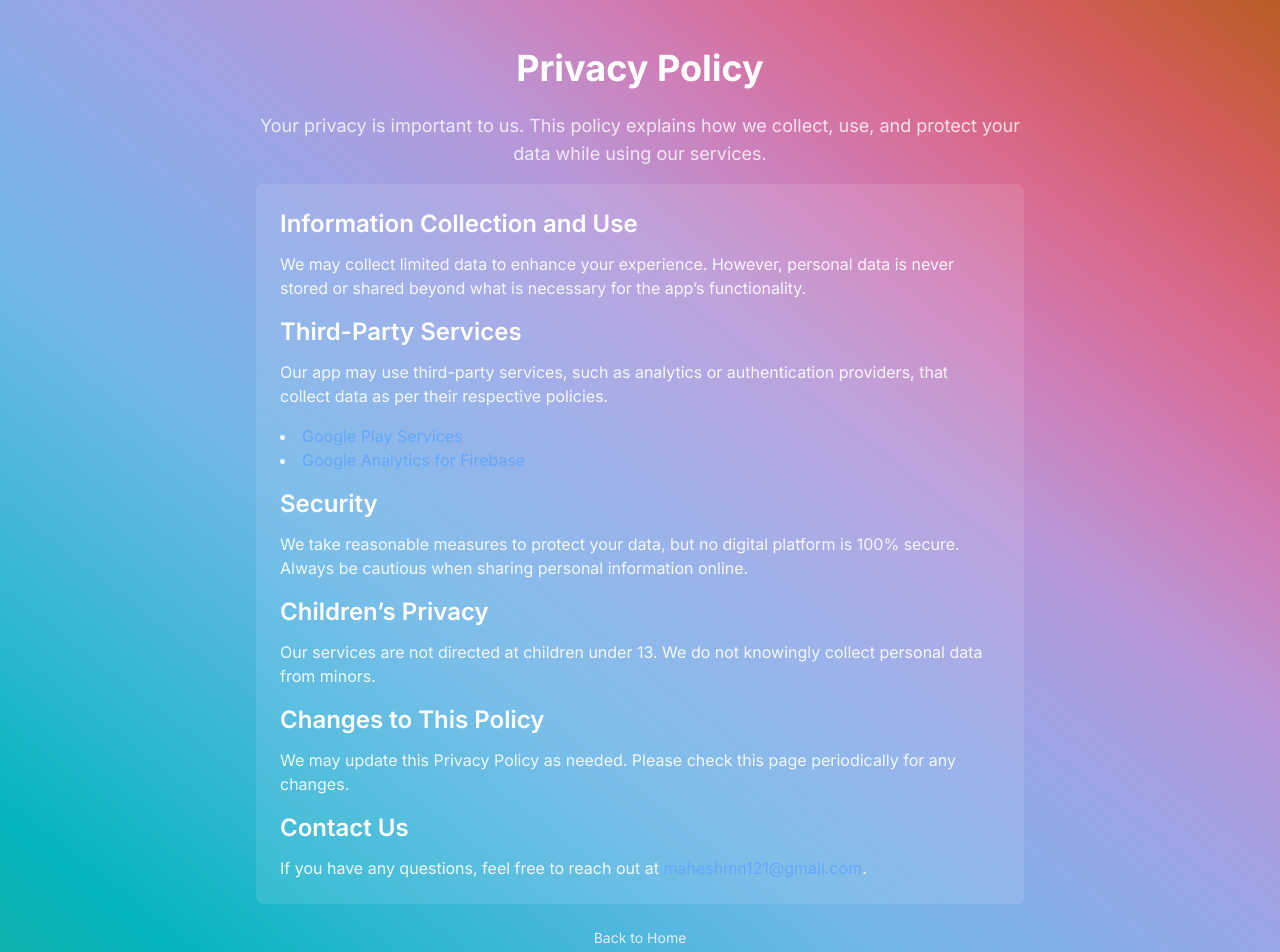
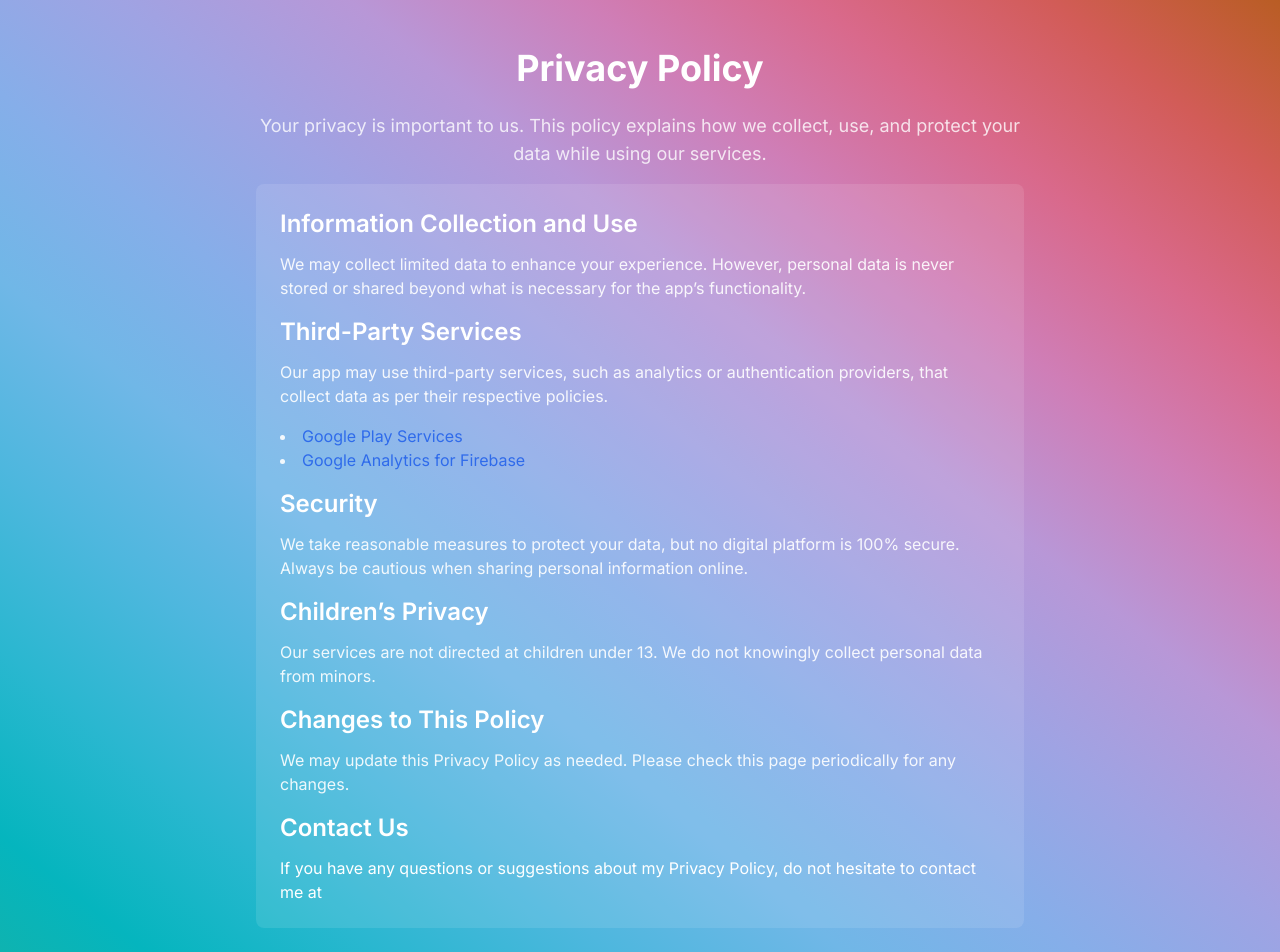
Before and after one commit to maheshj01/wmlabs, a React (Create React App) app: page /privacy-policy in a window 1280 px wide. Shown: the top 952 px of the page. Built offline with nearby package versions, Linux system fonts and the light colour scheme.

Commit message:
update link style

```diff
--- a/src/routes/epoch/privacy.tsx
+++ b/src/routes/epoch/privacy.tsx
@@ -26,7 +26,7 @@ const PrivacyPolicy = () => {
                                 href="https://www.google.com/policies/privacy/"
                                 target="_blank"
                                 rel="noopener noreferrer"
-                                className="text-blue-400 hover:underline"
+                                className="text-blue-600 hover:underline"
                             >
                                 Google Play Services
                             </a>
@@ -36,7 +36,7 @@ const PrivacyPolicy = () => {
                                 href="https://firebase.google.com/policies/analytics"
                                 target="_blank"
                                 rel="noopener noreferrer"
-                                className="text-blue-400 hover:underline"
+                                className="text-blue-600 hover:underline"
                             >
                                 Google Analytics for Firebase
                             </a>
@@ -59,12 +59,12 @@ const PrivacyPolicy = () => {
                     </p>
 
                     <h2 className="text-2xl font-semibold mb-3">Contact Us</h2>
-                    <p className="opacity-90">
-                        If you have any questions, feel free to reach out at{" "}
-                        <a href="mailto:maheshmn121@gmail.com" className="text-blue-400 hover:underline">
-                            maheshmn121@gmail.com
-                        </a>.
-                    </p>
+                    <span>
+                        If you have any questions or suggestions about my Privacy Policy, do not hesitate to contact me at &nbsp;
+                        <a href={`mailto:${process.env.REACT_APP_CONTACT_EMAIL}`} className="text-black hover:underline">
+                            {process.env.REACT_APP_CONTACT_EMAIL}
+                        </a>
+                    </span>
                 </div>
 
                 <div className="mt-6 text-sm opacity-80 hover:opacity-100 transition-opacity">
--- a/src/routes/furdle/privacy.tsx
+++ b/src/routes/furdle/privacy.tsx
@@ -82,9 +82,12 @@ const PrivacyPolicy = () => {
             <p>This policy is effective as of July 11, 2021</p>
 
             <p><strong>Contact Us</strong></p>
-            <p>
-                If you have any questions or suggestions about my Privacy Policy, do not hesitate to contact me at maheshmn121@gmail.com.
-            </p>
+            <span>
+                If you have any questions or suggestions about my Privacy Policy, do not hesitate to contact me at &nbsp;
+                <a href={`mailto:${process.env.REACT_APP_CONTACT_EMAIL}`} className="text-black hover:underline">
+                    {process.env.REACT_APP_CONTACT_EMAIL}
+                </a>
+            </span>
         </div>
     );
 };
--- a/src/routes/vocabhub/privacy.tsx
+++ b/src/routes/vocabhub/privacy.tsx
@@ -30,8 +30,12 @@ const PrivacyPolicy = () => {
                 <p>The app does use third party services that may collect the information used to identify you.</p>
                 <p>Link to privacy policy of third party service providers used by the app</p>
                 <ul>
-                    <li><a href="https://www.google.com/policies/privacy/" target="_blank" rel="noopener noreferrer">Google Play Services</a></li>
-                    <li><a href="https://firebase.google.com/policies/analytics" target="_blank" rel="noopener noreferrer">Google Analytics for Firebase</a></li>
+                    <li><a
+                        className="text-black hover:underline"
+                        href="https://www.google.com/policies/privacy/" target="_blank" rel="noopener noreferrer">Google Play Services</a></li>
+                    <li><a
+                        className="text-black hover:underline"
+                        href="https://firebase.google.com/policies/analytics" target="_blank" rel="noopener noreferrer">Google Analytics for Firebase</a></li>
                 </ul>
             </div>
 
@@ -82,9 +86,12 @@ const PrivacyPolicy = () => {
             <p>This policy is effective as of July 11, 2021</p>
 
             <p><strong>Contact Us</strong></p>
-            <p>
-                If you have any questions or suggestions about my Privacy Policy, do not hesitate to contact me at maheshmn121@gmail.com.
-            </p>
+            <span>
+                If you have any questions or suggestions about my Privacy Policy, do not hesitate to contact me at &nbsp;
+                <a href={`mailto:${process.env.REACT_APP_CONTACT_EMAIL}`} className="text-black hover:underline">
+                    {process.env.REACT_APP_CONTACT_EMAIL}
+                </a>
+            </span>
         </div>
     );
 };
```
